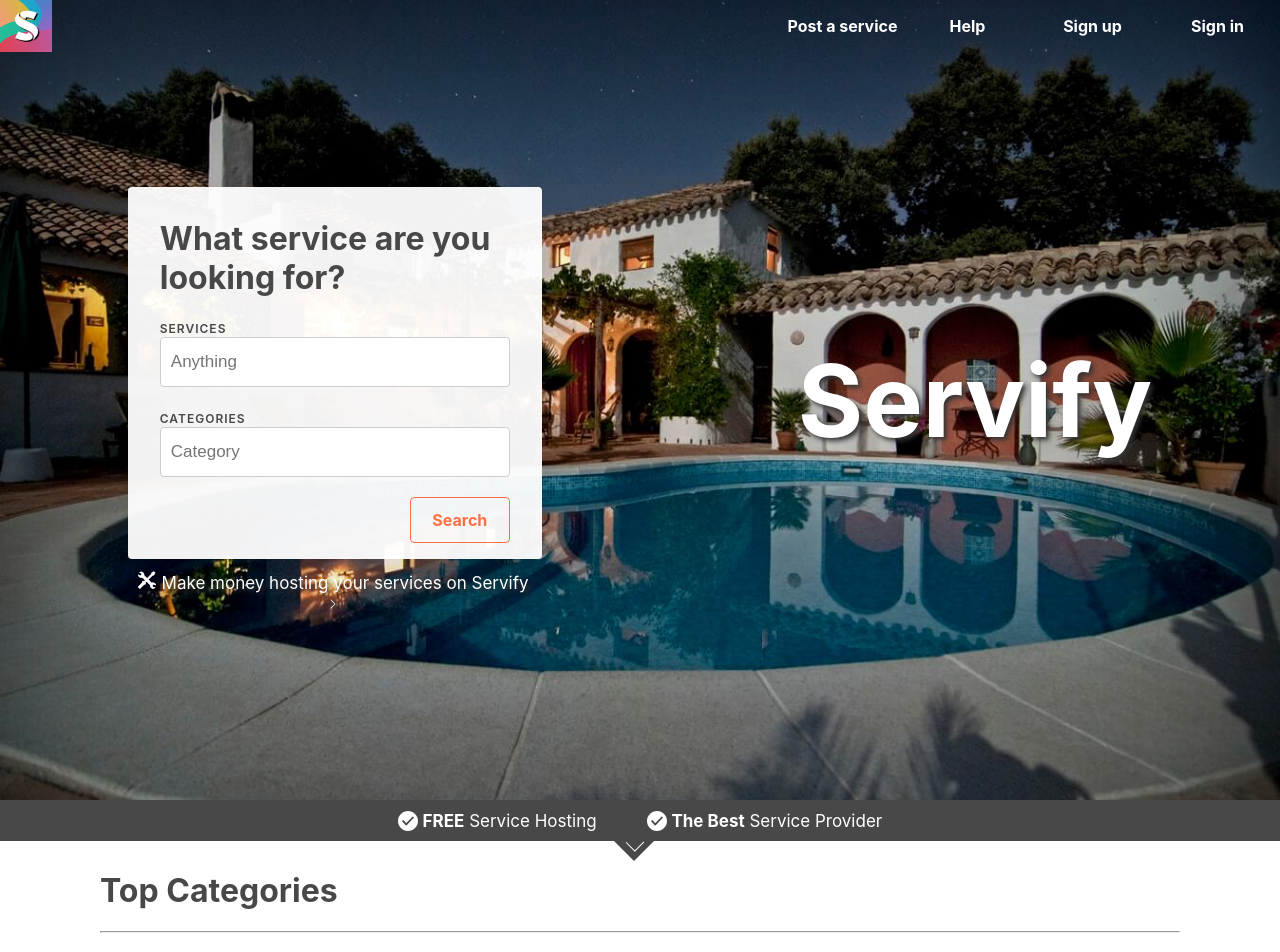
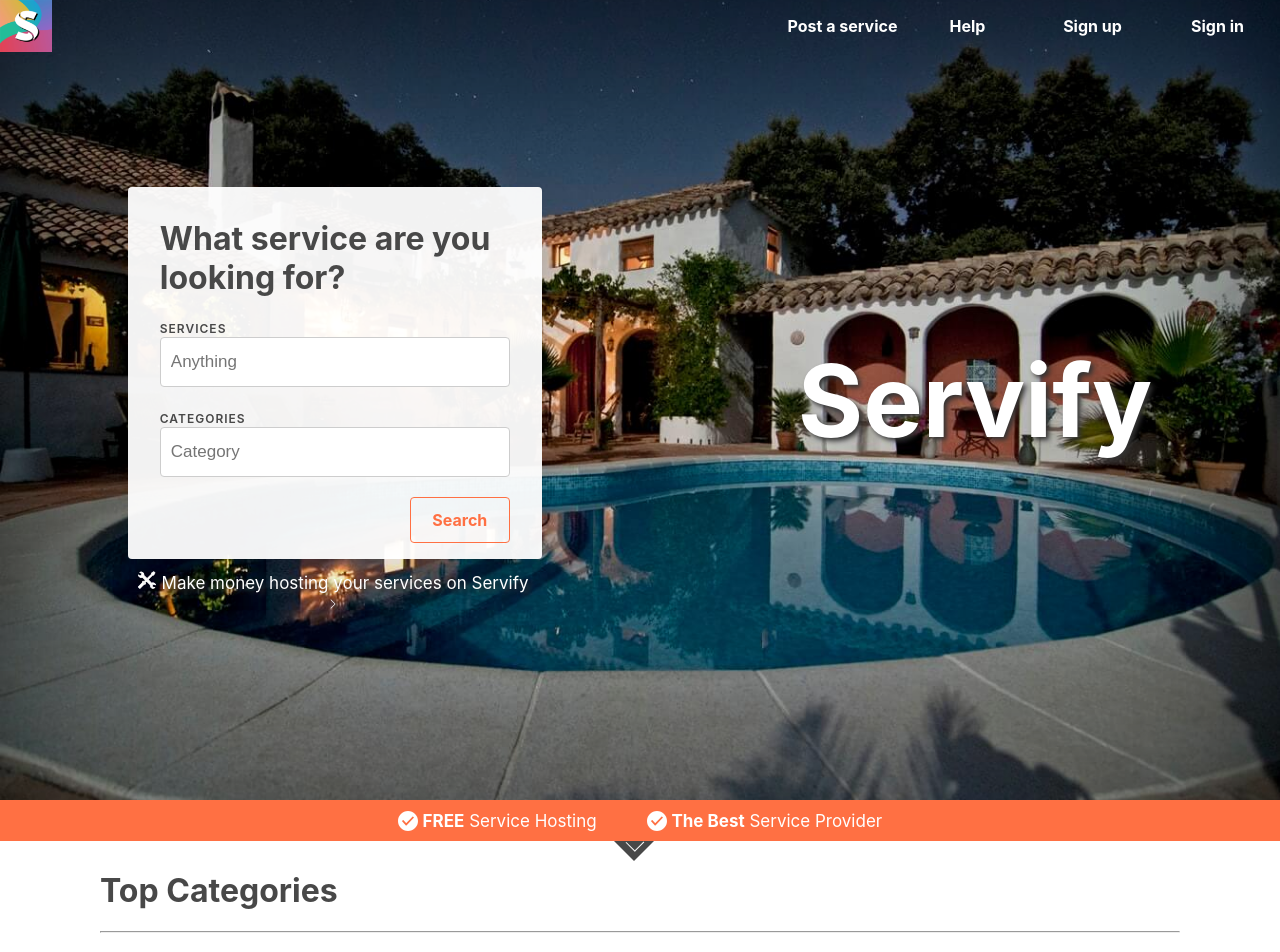
Before and after one commit to jorgebaralt/servify-web-app, a React (Create React App) app: page / in a window 1280 px wide. Shown: the top 952 px of the page. Built offline with nearby package versions, Linux system fonts and the light colour scheme.

Commit message:
Banner background to orange

```diff
--- a/src/containers/Landing/Landing.module.css
+++ b/src/containers/Landing/Landing.module.css
@@ -148,7 +148,7 @@
 .Banner {
     user-select: none;
     position: relative;
-    background: rgb(72, 72, 72);
+    background: #FF7043;
     padding: 2.5px 0;
     margin-bottom: 30px;
 }
```
